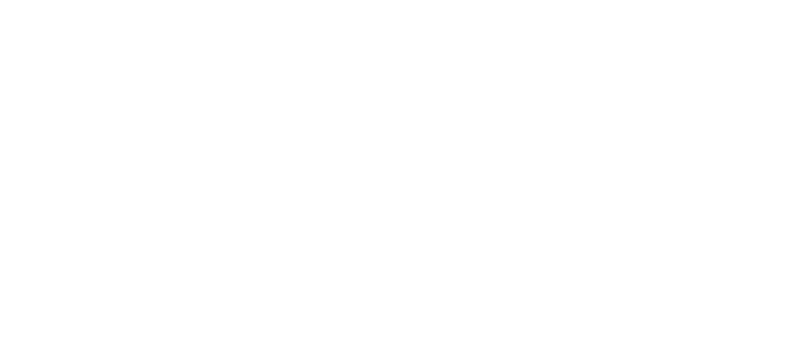
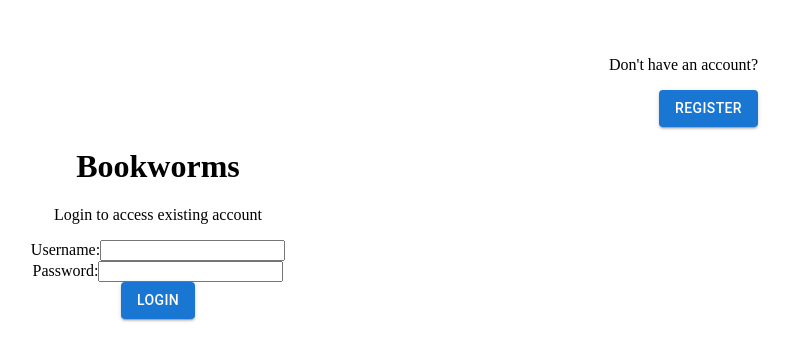
Before and after one commit to ddunn11/darby-dunn-bookworms, a React (Vite) app: page /login in a window 1280 px wide. Shown: the top 360 px of the page, without its empty margins (482-1272 px from the left). Built offline with nearby package versions, Linux system fonts and the light colour scheme.

Commit message:
Added login form and login page content

```diff
--- a/src/pages/LoginPage/LoginPage.scss
+++ b/src/pages/LoginPage/LoginPage.scss
@@ -0,0 +1,7 @@
+.login-page {
+  &__header-container {
+    display: flex;
+    flex-direction: column;
+    align-items: end;
+  }
+}
--- a/src/pages/LoginPage/LoginPage.tsx
+++ b/src/pages/LoginPage/LoginPage.tsx
@@ -1,10 +1,41 @@
+import { Button } from "@mui/material";
 import "./LoginPage.scss";
 
 const LoginPage = () => {
   return (
-    <>
-      <div></div>
-    </>
+    <div className="login-page__container">
+      <div className="login-page__header-container">
+        <p>Don't have an account?</p>
+        <Button
+          variant="contained"
+          className="login-page__register-btn"
+          href="/create-account"
+        >
+          Register
+        </Button>
+      </div>
+      <div className="login-page__content">
+        <h1>Bookworms</h1>
+        <p>Login to access existing account</p>
+        <form className="login-page__form">
+          <div className="login-page__username-container">
+            <label htmlFor="username" className="login-page__input-label">
+              Username:
+            </label>
+            <input id="username" type="text" className="login-page__input" />
+          </div>
+          <div className="login-page__password-container">
+            <label htmlFor="password" className="login-page__input-label">
+              Password:
+            </label>
+            <input id="password" type="text" className="login-page__input" />
+          </div>
+          <Button variant="contained" className="login-page__login-btn">
+            Login
+          </Button>
+        </form>
+      </div>
+    </div>
   );
 };
 
```
